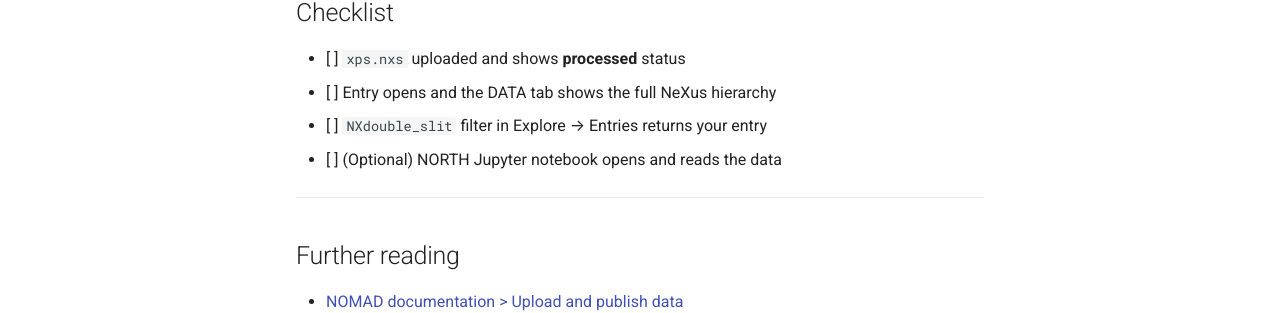
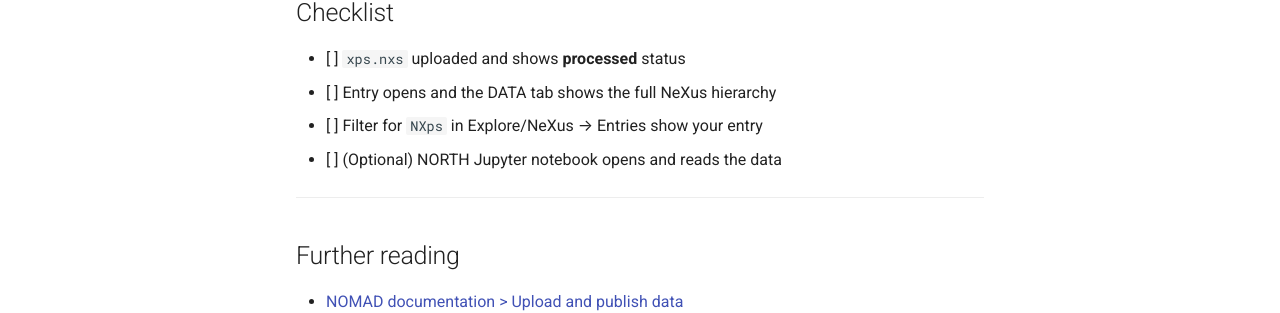
Before and after one commit to hz-b/2026_BESSYII_Datathon, an MkDocs documentation site: the page built from docs/example_pipeline/3-nomad.md, in a window 1280 px wide and 900 px high, scrolled down 3870 px. Shown: the part 416-729 px from the top of the window. Built offline with MkDocs 1.6.1 and Material for MkDocs 9.7.7, drawn with Linux system fonts in a browser that asks for light colours; comment, search, counter and statistics services are not loaded.

Commit message:
filter for NXxps in NOMAD example

```diff
--- a/docs/example_pipeline/3-nomad.md
+++ b/docs/example_pipeline/3-nomad.md
@@ -144,7 +144,7 @@
 
 - [ ] `xps.nxs` uploaded and shows **processed** status
 - [ ] Entry opens and the DATA tab shows the full NeXus hierarchy
-- [ ] `NXdouble_slit` filter in Explore → Entries returns your entry
+- [ ] Filter for `NXps` in Explore/NeXus → Entries show your entry
 - [ ] (Optional) NORTH Jupyter notebook opens and reads the data
 
 ---
```
